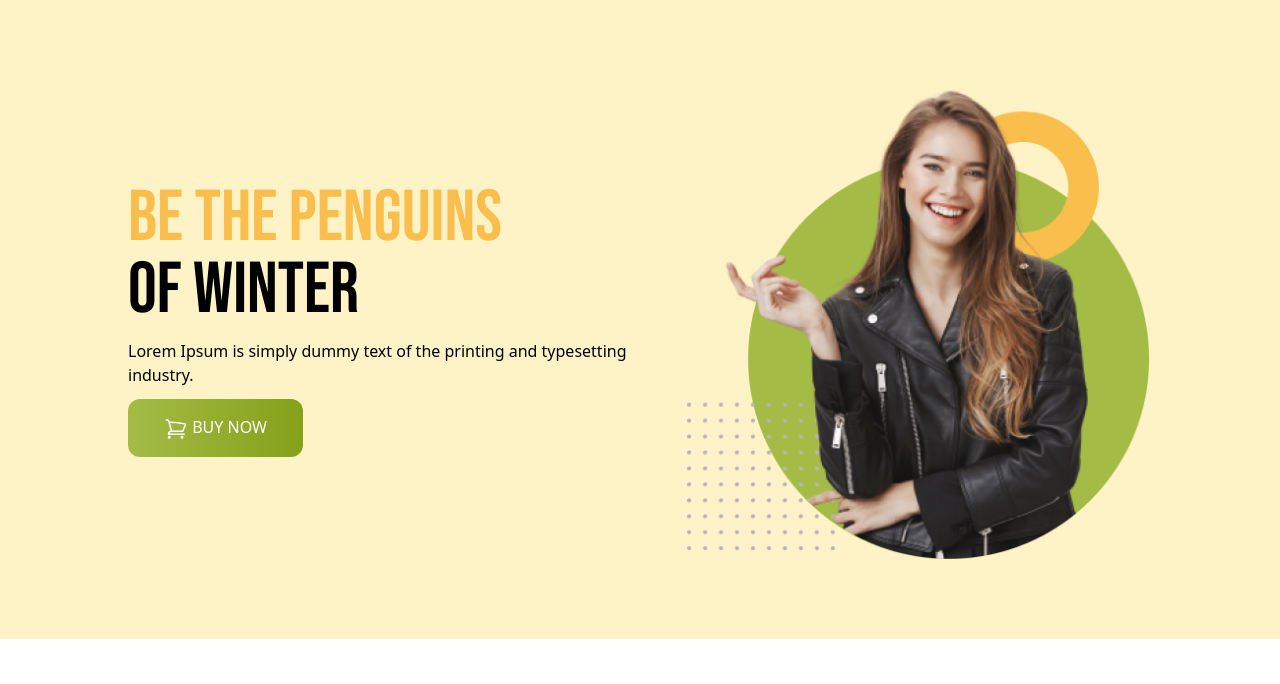
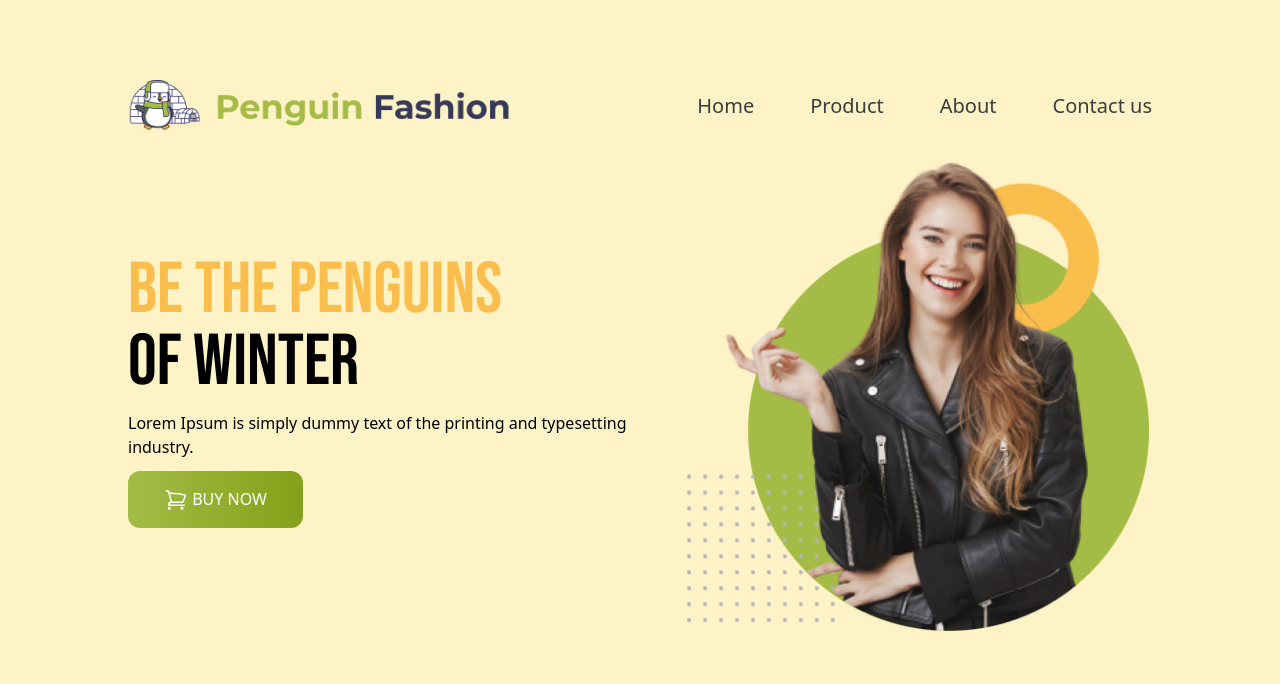
Before and after one commit to MHMIZAN09/Penguin-Fashion, a plain HTML site: page index.html in a window 1280 px wide. Shown: the top 684 px of the page. Drawn offline with nearby package versions, Linux system fonts and the light colour scheme.

Commit message:
add nav title

```diff
--- a/index.html
+++ b/index.html
@@ -17,7 +17,16 @@
 </head>
 
 <body>
-    <header class="bg-amber-100 px-4 md:px-32 py-20">
+    <header class="bg-amber-100 px-3 md:px-32 py-20">
+        <nav class="flex flex-col md:flex-row justify-between items-center mb-5">
+            <img class="w-96" src="icons/logo.png" alt="">
+            <div class="flex flex-col md:flex-row list-none gap-x-14 text-xl text-[#3C3C3C] font-medium">
+                <li><a href="#">Home</a></li>
+                <li><a href="#">Product</a></li>
+                <li><a href="#">About</a></li>
+                <li><a href="#">Contact us</a></li>
+            </div>
+        </nav>
         <div class="flex flex-col md:flex-row justify-around items-center">
             <div class="space-y-3">
                 <h1 class="text-7xl uppercase font-bebas"><span class="text-[#FABE4C]">BE THE PENGUINS</span> <br> OF
```
